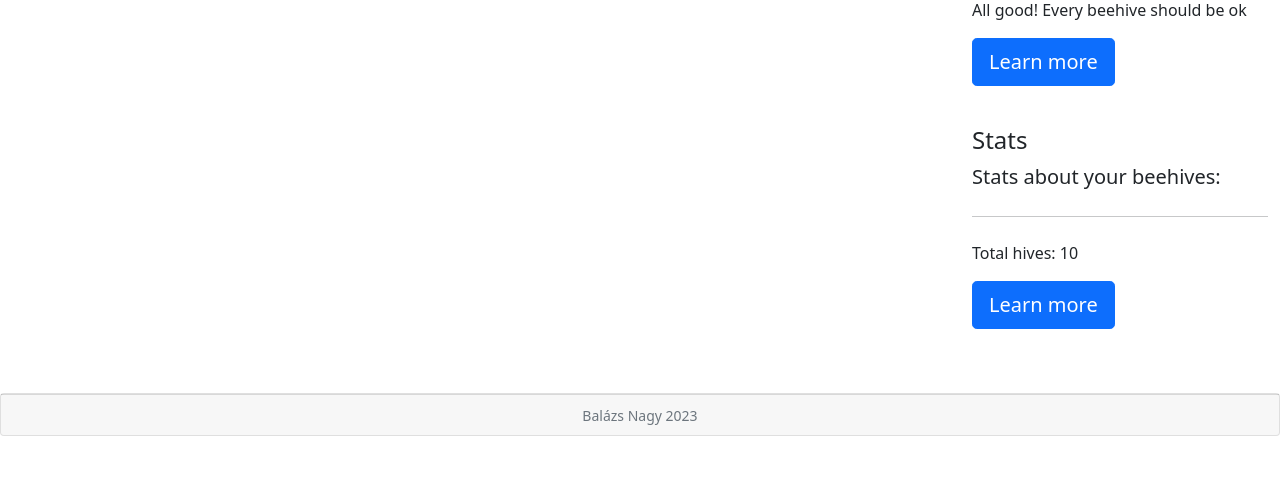
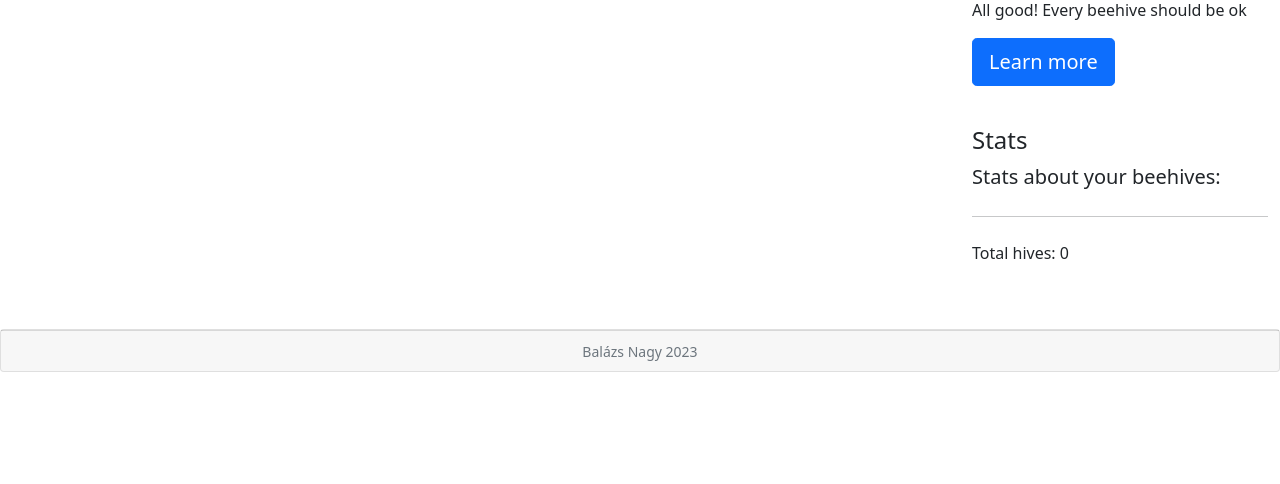
Before and after one commit to nxbalazs/nxBee, a Django app: page /hive_management in a window 1280 px wide. Shown: the part 369-853 px from the top of the page. After the commit the page ends 741 px from the top, so only its background shows below. Run offline with Django 4.2, Linux system fonts and the light colour scheme; data that the repository does not hold is empty.

```diff
--- a/hive_management/templates/hive_management.html
+++ b/hive_management/templates/hive_management.html
@@ -84,10 +84,7 @@
             <p class="lead">Stats about your beehives:</p>
             <hr class="my-4">
             <p>
-                Total hives: 10<br>
-            </p>
-            <p class="lead">
-              <a class="btn btn-primary btn-lg" href="#" role="button">Learn more</a>
+                Total hives: {{ hives | length }}<br>
             </p>
           </div>
 
```
